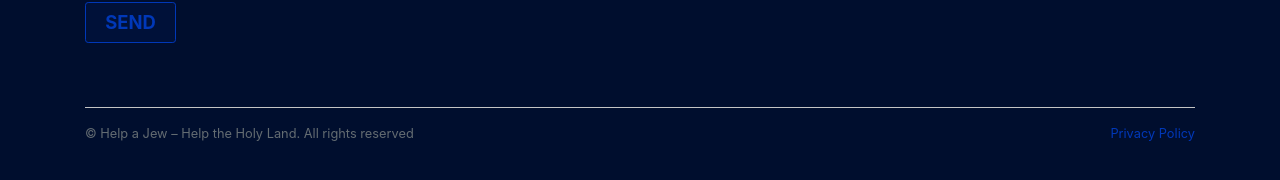
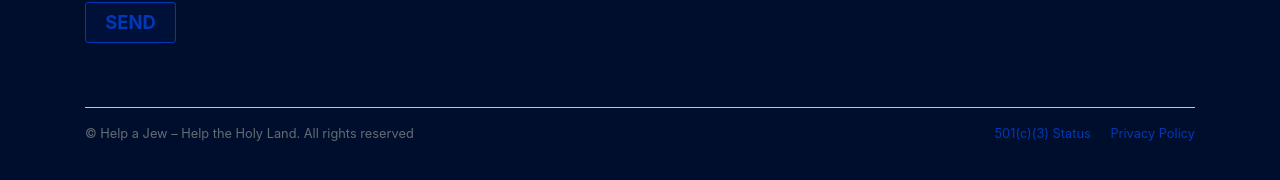
Before and after one commit to vinegredz/haj-1, a Jekyll site: the page built from index.html, in a window 1280 px wide and 900 px high, scrolled down 1751 px. Shown: the part 709-889 px from the top of the window. Built offline with Jekyll 4.4.1, drawn with Linux system fonts in a browser that asks for light colours.

Commit message:
footer updated 2

```diff
--- a/_includes/footer.html
+++ b/_includes/footer.html
@@ -58,6 +58,7 @@
         <div class="f-xs text-gray-light clearfix">
             <p class="d-inline-block pr-3">&copy; {{site.title}}. All rights reserved</p>
             <p class="float-sm-right d-inline-block mt-2 mt-sm-0">
+                <a class="mr-3" href="{{site.url}}/assets/pdf/IRS_approval_letter.pdf" target="_blank">501(c)(3) Status</a>
                 <a href="#" data-toggle="modal" data-target="#privacy-policy">Privacy Policy</a>
             </p>
         </div>
```
Also changed, not shown: 1 other file.
